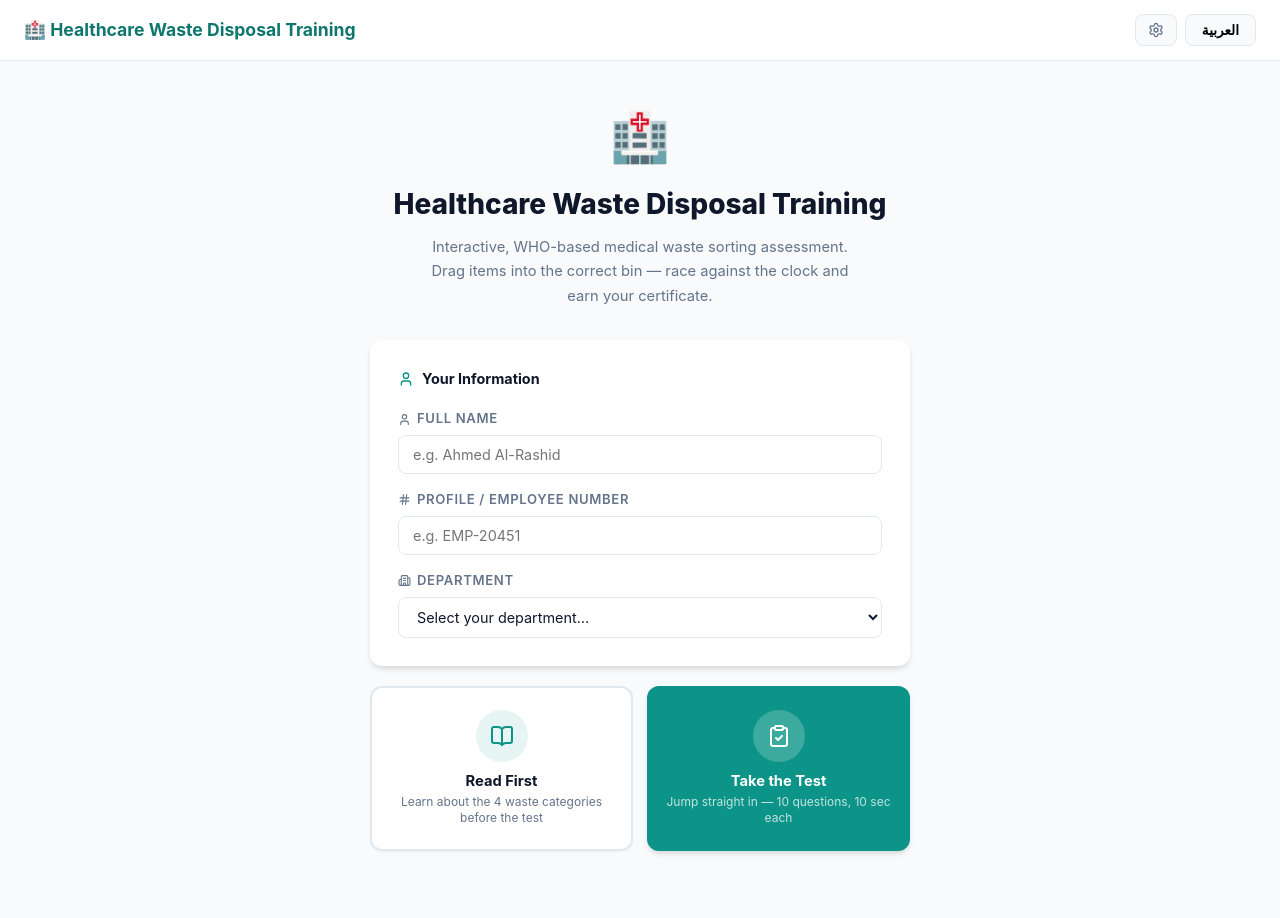
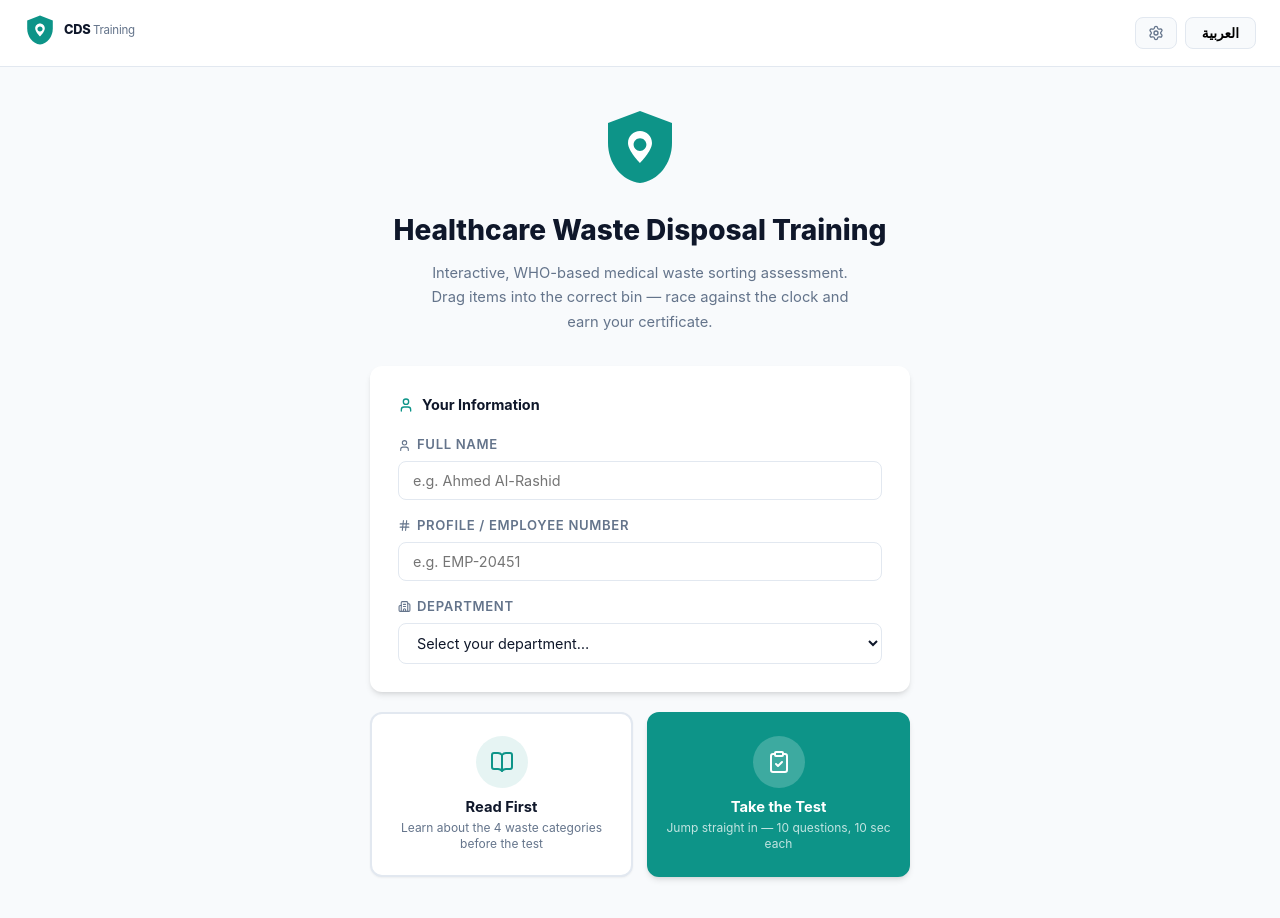
Before and after one commit to ia7mad/CDS, a React (Vite) app: page / in a window 1280 px wide. Shown: the top 918 px of the page. Built offline with nearby package versions, Linux system fonts and the light colour scheme.

Commit message:
Implement and integrate official Clinical Shield SVG logo

```diff
--- a/src/App.jsx
+++ b/src/App.jsx
@@ -4,6 +4,7 @@ import { useTranslation } from 'react-i18next';
 import QuizPage from './pages/QuizPage';
 import InfoPage from './pages/InfoPage';
 import AdminPage from './pages/AdminPage';
+import Logo from './components/Logo';
 import { BookOpen, ClipboardCheck, User, Hash, Building2, Settings } from 'lucide-react';
 
 const DEPARTMENTS = [
@@ -41,12 +42,9 @@ function Navbar() {
       justifyContent: 'space-between',
       alignItems: 'center',
     }}>
-      <h1
-        onClick={() => navigate('/')}
-        style={{ cursor: 'pointer', fontSize: '1.1rem', color: 'var(--color-primary-dark)', margin: 0, fontWeight: '700' }}
-      >
-        🏥 {t('systemTitle')}
-      </h1>
+      <div onClick={() => navigate('/')} style={{ cursor: 'pointer' }}>
+        <Logo size={32} showText={true} />
+      </div>
       <div style={{ display: 'flex', gap: '8px' }}>
         <button
           onClick={() => navigate('/admin')}
@@ -139,7 +137,9 @@ function LandingPage() {
     <div className="container" style={{ maxWidth: '580px', padding: '40px 20px' }}>
       {/* Hero */}
       <div style={{ textAlign: 'center', marginBottom: '32px' }}>
-        <div style={{ fontSize: '3rem', marginBottom: '10px' }}>🏥</div>
+        <div style={{ marginBottom: '16px' }}>
+          <Logo size={80} />
+        </div>
         <h2 style={{ fontSize: '1.75rem', fontWeight: '800', color: 'var(--color-text-main)', marginBottom: '10px' }}>
           Healthcare Waste Disposal Training
         </h2>
--- /dev/null
+++ b/src/components/Logo.jsx
@@ -0,0 +1,45 @@
+import React from 'react';
+
+/**
+ * Official Logo: The Clinical Shield
+ *
+ * Design: A professional shield representing safety and containment,
+ * featuring a stylized droplet symbolizing clinical waste management.
+ * Strictly avoids the "+" symbol for a modern, institutional look.
+ */
+export default function Logo({ size = 40, color = 'var(--color-primary)', textColor = 'var(--color-text-main)', showText = false }) {
+  return (
+    <div style={{ display: 'inline-flex', alignItems: 'center', gap: '8px' }}>
+      <svg
+        width={size}
+        height={size}
+        viewBox="0 0 100 100"
+        fill="none"
+        xmlns="http://www.w3.org/2000/svg"
+        style={{ flexShrink: 0 }}
+      >
+        {/* Shield Shape */}
+        <path
+          d="M50 5L10 20V45C10 70.5 27 92.5 50 95C73 92.5 90 70.5 90 45V20L50 5Z"
+          fill={color}
+        />
+        {/* Stylized Droplet (Clinical Waste Symbolism) */}
+        <path
+          d="M50 30C41.7 30 35 36.7 35 45C35 55 50 70 50 70C50 70 65 55 65 45C65 36.7 58.3 30 50 30ZM50 55C45.6 55 42 51.4 42 47C42 42.6 45.6 39 50 39C54.4 39 58 42.6 58 47C58 51.4 54.4 55 50 55Z"
+          fill="white"
+        />
+      </svg>
+      {showText && (
+        <span style={{
+          fontSize: `${size * 0.4}px`,
+          fontWeight: '800',
+          color: textColor,
+          letterSpacing: '-0.02em',
+          lineHeight: '1.1'
+        }}>
+          CDS <span style={{ fontWeight: '400', fontSize: '0.9em', color: 'var(--color-text-muted)' }}>Training</span>
+        </span>
+      )}
+    </div>
+  );
+}
--- a/src/components/quiz/ResultsScreen.jsx
+++ b/src/components/quiz/ResultsScreen.jsx
@@ -70,7 +70,34 @@ export default function ResultsScreen({ score, questionResults, totalQuestions,
     doc.setFont('helvetica', 'bold');
     doc.setFontSize(28);
     doc.setTextColor(13, 148, 136);
-    doc.text(isRTL ? 'شهادة إتمام التدريب' : 'Certificate of Completion', w / 2, 40, { align: 'center' });
+
+    // Official Logo: Clinical Shield (Drawn with jsPDF primitives)
+    const logoX = w / 2;
+    const logoY = 22;
+    const logoSize = 14;
+
+    // Shield background (Primary Teal)
+    doc.setFillColor(13, 148, 136);
+    doc.moveTo(logoX, logoY - logoSize);
+    doc.lineTo(logoX - logoSize, logoY - logoSize * 0.6);
+    doc.lineTo(logoX - logoSize, logoY + logoSize * 0.2);
+    doc.curveTo(logoX - logoSize, logoY + logoSize * 0.8, logoX - logoSize * 0.4, logoY + logoSize * 1.2, logoX, logoY + logoSize * 1.4);
+    doc.curveTo(logoX + logoSize * 0.4, logoY + logoSize * 1.2, logoX + logoSize, logoY + logoSize * 0.8, logoX + logoSize, logoY + logoSize * 0.2);
+    doc.lineTo(logoX + logoSize, logoY - logoSize * 0.6);
+    doc.lineTo(logoX, logoY - logoSize);
+    doc.fill();
+
+    // White Droplet inside
+    doc.setFillColor(255, 255, 255);
+    const dropY = logoY + 1;
+    const dropW = 4.5;
+    const dropH = 7;
+    doc.moveTo(logoX, dropY - dropH);
+    doc.curveTo(logoX - dropW, dropY - dropH * 0.3, logoX - dropW, dropY + dropH * 0.6, logoX, dropY + dropH);
+    doc.curveTo(logoX + dropW, dropY + dropH * 0.6, logoX + dropW, dropY - dropH * 0.3, logoX, dropY - dropH);
+    doc.fill();
+
+    doc.text(isRTL ? 'شهادة إتمام التدريب' : 'Certificate of Completion', w / 2, 44, { align: 'center' });
 
     doc.setFont('helvetica', 'normal');
     doc.setFontSize(13);
```
